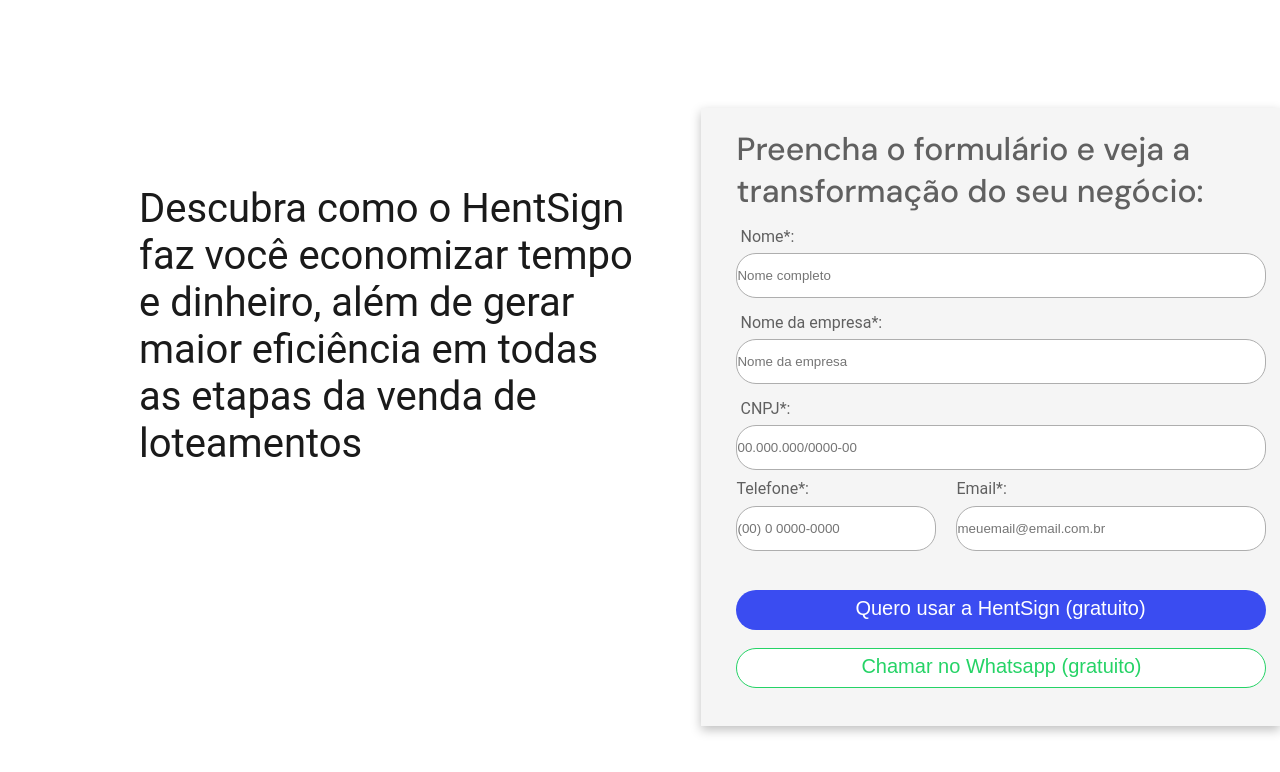
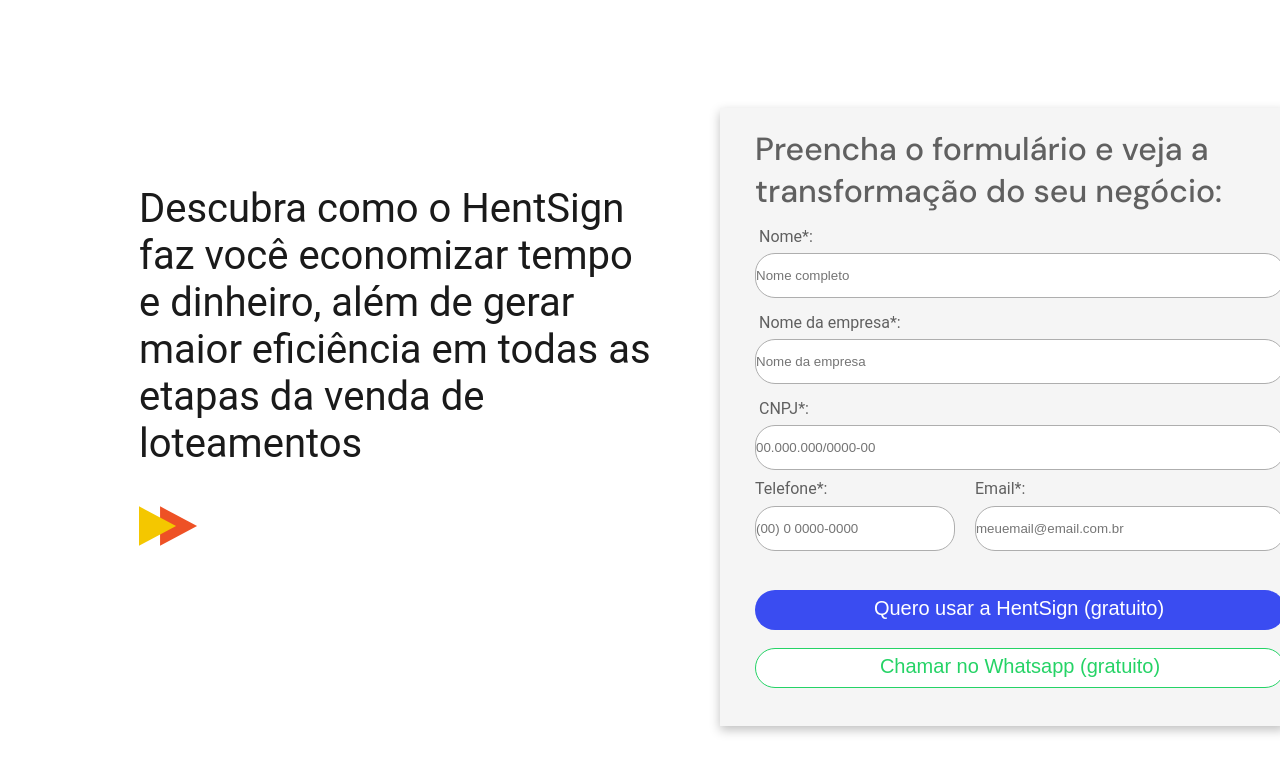
Before and after one commit to citi-onboarding/PTA-Hent, a Next.js app in the folder client/: page / in a window 1280 px wide. Shown: the top 772 px of the page. Built offline with nearby package versions, Linux system fonts and the light colour scheme.

Commit message:
Boa parte dos elementos estão devidamente posicionados na tela

```diff
--- a/client/src/assets/index.ts
+++ b/client/src/assets/index.ts
@@ -3,9 +3,11 @@
 import Instagram from "./instagram.svg";
 import Youtube from "./youtube.svg";
 import Hent from "./hent.svg";
+import IconLosangle from "./IconLosangle.svg";
 
 export {Hent_Footer};
 export {Facebook};
 export {Instagram};
 export {Youtube};
 export { Hent };
+export {IconLosangle};
--- a/client/src/pages/TelaFormulario/index.tsx
+++ b/client/src/pages/TelaFormulario/index.tsx
@@ -1,11 +1,17 @@
 import React from "react";
-import { CaixaDoTextoEsq, Pag, Nodemailer, TextoFormCaixa, Inputs1, Buttons, ButtonTextDiv, DoisInputs, NumTelInput, EmailInput, InputAndText } from "./style";
+import { DixTextLeft, Pag, Nodemailer, Inputs1, Buttons, ButtonTextDiv, DoisInputs, NumTelInput, EmailInput, InputAndText, Icon, IconAndText } from "./style";
+import { IconLosangle } from "../../assets";
 export const TelaForm = () => {
     return(
         <Pag>
-            <CaixaDoTextoEsq>
-                <h1>Descubra como o HentSign faz você economizar tempo e dinheiro, além de gerar maior eficiência em todas as etapas da venda de loteamentos</h1>
-            </CaixaDoTextoEsq>
+            <IconAndText>
+                <DixTextLeft>
+                    <h1>Descubra como o HentSign faz você economizar tempo e dinheiro, além de gerar maior eficiência em todas as etapas da venda de loteamentos</h1>
+                </DixTextLeft>
+                <Icon>
+                    <img src={IconLosangle.src} alt="Losango"></img>
+                </Icon>
+            </IconAndText>
             <Nodemailer>
 
                 <h1> Preencha o formulário e veja a transformação do seu negócio: </h1>
--- a/client/src/pages/TelaFormulario/style.ts
+++ b/client/src/pages/TelaFormulario/style.ts
@@ -1,3 +1,4 @@
+import exp from "constants";
 import styled from "styled-components";
 
 export const Pag = styled.div`
@@ -8,7 +9,7 @@
 `;
 
 // Texto grande do lado da div do formulário
-export const CaixaDoTextoEsq = styled.div`
+export const DixTextLeft = styled.div`
     width: 517px;
     height: 303px;
     margin-top: 145px;
@@ -20,6 +21,25 @@
         font-size: 40px;
         font-weight: 400;
     }
+`;
+
+export const Icon = styled.div`
+    width: 59px;
+    height: 40px;
+    margin-top: 58px;
+    margin-left: 139px;
+    img {
+        width: 59px;
+        height: 40px;
+    }
+`;
+
+
+export const IconAndText = styled.div`
+    display: flex;
+    flex-direction: column;
+    justify-content: start;
+    height: max-content;
 `;
 
 // Div que contém o formulário
@@ -67,7 +87,6 @@
     justify-content: space-between;
     width: 530px;
     height: max-content;
-    /* background-color: red; */
     margin-left: 35px;
 `;
 
@@ -107,18 +126,6 @@
     height: 26px;
 `;
 
-export const TextoFormCaixa = styled.div`
-    display: flex;
-    flex-flow: row wrap;
-    height: 84px;
-    width: 418px;
-    h1 {
-        color: #606060;
-        font-size: 32px;
-        font-weight: 500;
-    }
-`;
-
 export const Buttons = styled.button`
     width: 530px;
     height: 40px;
```
Also changed, not shown: client/src/assets/IconLosangle.svg (added).
